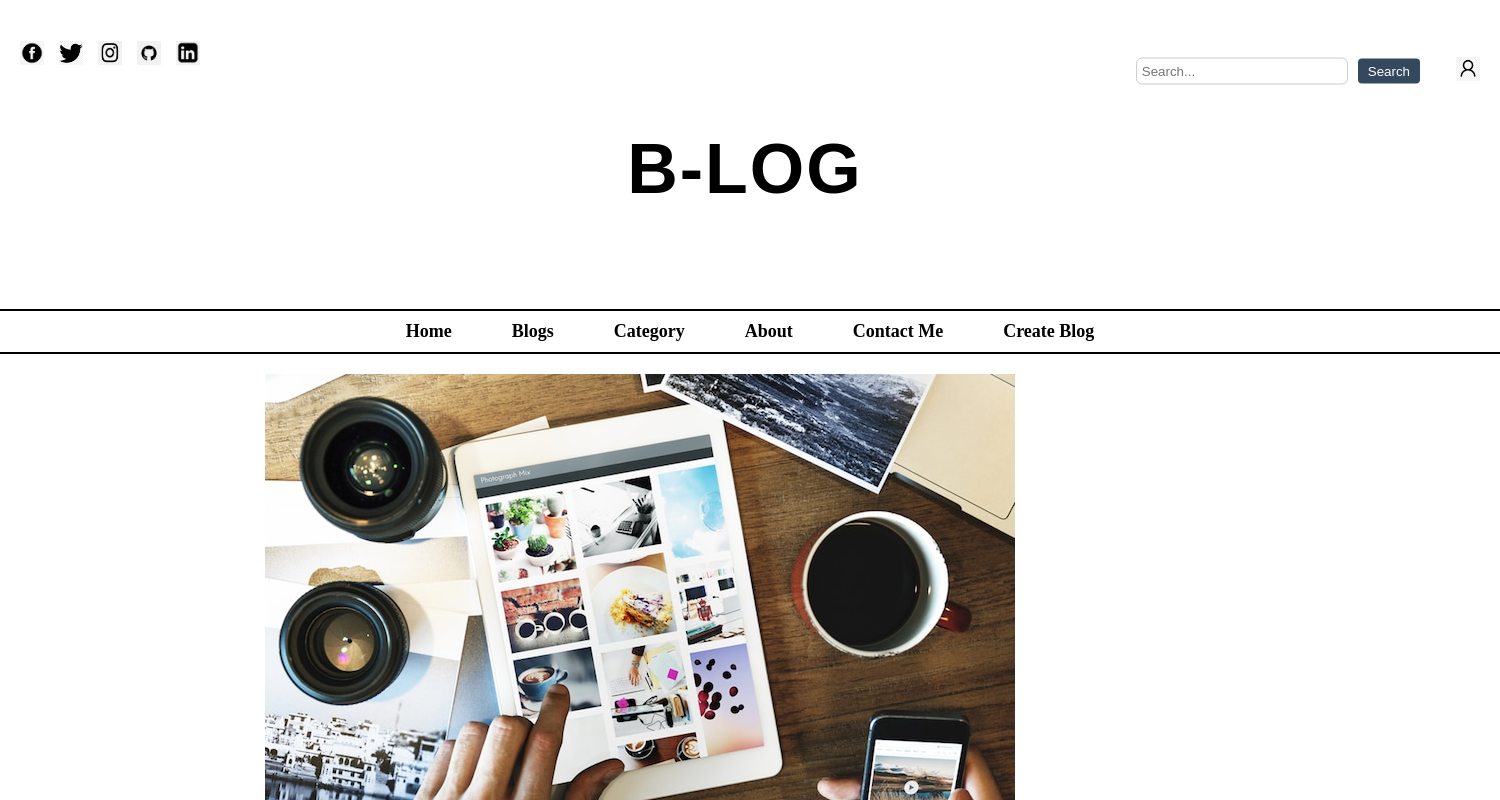
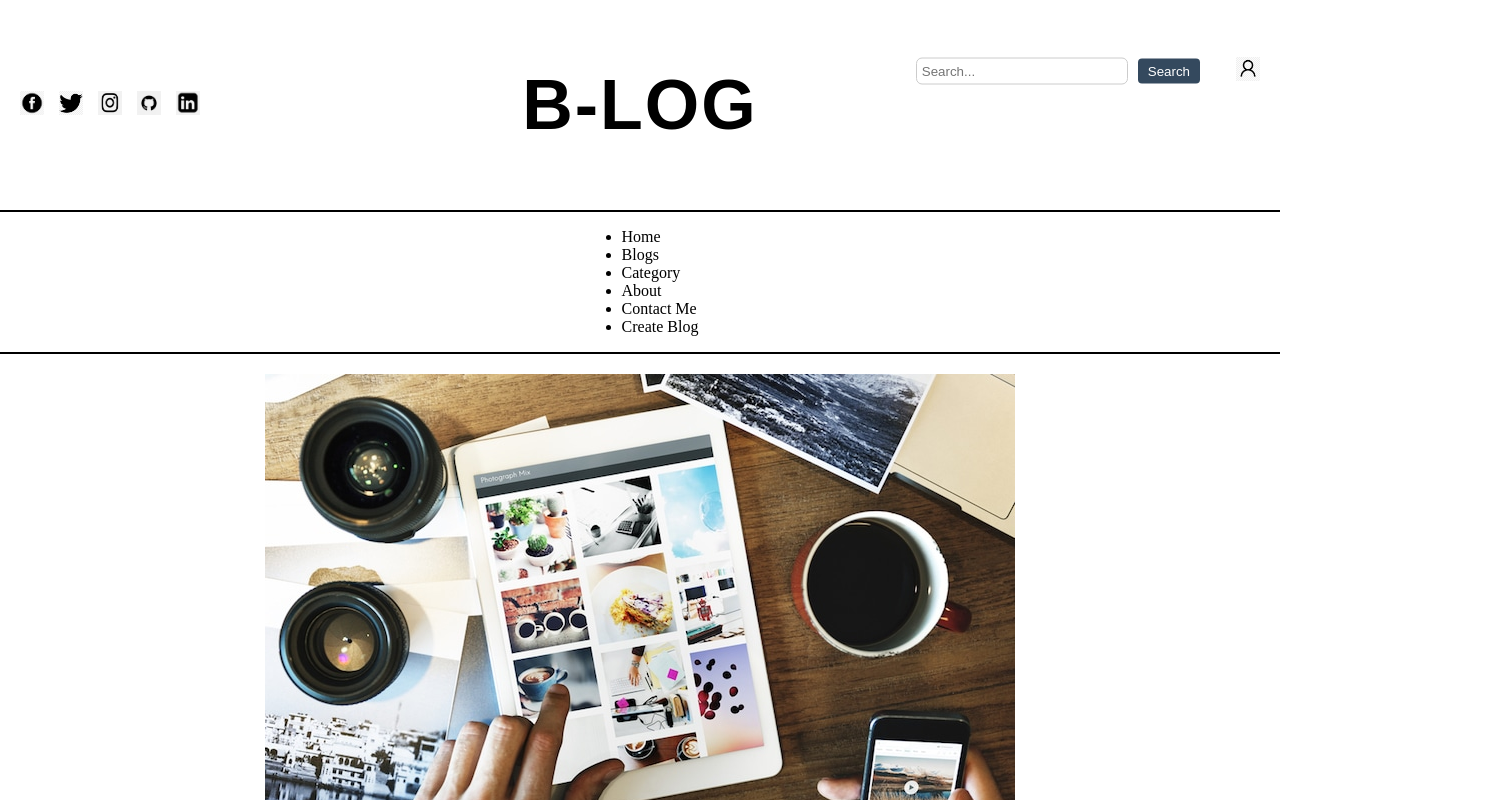
Before and after one commit to DDursuncanuzel/B-log, an Angular app: page / in a window 1280 px wide. Shown: the top 800 px of the page, 1500 px wide, since content can reach past the window. Built offline with nearby package versions, Linux system fonts and the light colour scheme; a web font is replaced by a local one.

Commit message:
router issue solved, blogs component created

```diff
--- a/src/app/app.routes.ts
+++ b/src/app/app.routes.ts
@@ -1,7 +1,9 @@
 import { Routes } from '@angular/router';
 import { HomeComponent } from './home/home.component';
+import { BlogsComponent } from './blogs/blogs.component';
 
 export const routes: Routes = [
     { path: '', component: HomeComponent },
-    { path: '**', redirectTo: ''}
+    { path: 'blogs', component: BlogsComponent },
+    { path: '**', redirectTo: ''},
   ];
--- /dev/null
+++ b/src/app/blogs/blogs.component.html
@@ -0,0 +1,5 @@
+<app-header></app-header>
+<div class="blogs-content">
+
+</div>
+<app-footer></app-footer>
--- /dev/null
+++ b/src/app/blogs/blogs.component.scss
@@ -0,0 +1,4 @@
+.blogs-content {
+    padding: 20px;
+
+  }
--- /dev/null
+++ b/src/app/blogs/blogs.component.ts
@@ -0,0 +1,22 @@
+import { Component, OnInit } from '@angular/core';
+import { HeaderComponent } from "../header/header.component";
+import { FooterComponent } from "../footer/footer.component";
+import { AppComponent } from '../app.component';
+import { HomeComponent } from '../home/home.component';
+import { CommonModule } from '@angular/common';
+
+@Component({
+  selector: 'app-blogs',
+  standalone: true,
+  imports: [HeaderComponent, FooterComponent, AppComponent,HomeComponent, BlogsComponent, CommonModule],
+  templateUrl: './blogs.component.html',
+  styleUrl: './blogs.component.scss'
+})
+export class BlogsComponent implements OnInit {
+
+  constructor() { }
+
+  ngOnInit(): void {
+  }
+
+}
--- a/src/app/header/header.component.html
+++ b/src/app/header/header.component.html
@@ -16,7 +16,9 @@
       <a href="https://linkedin.com" target="_blank" aria-label="LinkedIn">
         <img src="assets/home/linkedin.png" alt="LinkedIn">
       </a>
-      <h1 class="centered-title">B-LOG</h1>
+    </div>
+    <div class="titlecontainer">
+      <span class="centered-title">B-LOG</span>
     </div>
   </div>
   <div class="search-bar">
@@ -31,13 +33,19 @@
   <div class="menu-bar">
     <hr class="top-line">
     <nav class="menu">
-      <a href="#" class="menu-item">Home</a>
-      <a href="#" class="menu-item">Blogs</a>
-      <a href="#" class="menu-item">Category</a>
-      <a href="#" class="menu-item">About</a>
-      <a href="#" class="menu-item">Contact Me</a>
-      <a href="#" class="menu-item">Create Blog</a>
+      <ul>
+        <li><a routerLink="/">Home</a></li>
+        <li>
+          <a routerLink="/blogs" class="menu-button">Blogs</a>
+        </li>
+        <li><a routerLink="/category">Category</a></li>
+        <li><a routerLink="/about">About</a></li>
+        <li><a routerLink="/contact">Contact Me</a></li>
+        <li><a routerLink="/create-blog">Create Blog</a></li>
+      </ul>
     </nav>
     <hr class="bottom-line">
+
+
   </div>
 </header>
--- a/src/app/header/header.component.scss
+++ b/src/app/header/header.component.scss
@@ -1,6 +1,5 @@
 header {
   background-color: white;
-  width: 1500px;
   height: 354px;
   margin: 0 auto;
   position: relative;
@@ -32,12 +31,16 @@ header {
   width: 24px;
   height: 24px;
 }
-
+.titlecontainer {
+  width: 100%;
+  height: 200px;
+  display: flex;
+  align-items: center;
+  justify-content: center;
+}
 .centered-title {
   color: black;
   font-size: 70px;
-  width: 1450px;
-  height: 200px;
   display: flex;
   align-items: center;
   justify-content: center;
@@ -97,11 +100,24 @@ header {
 }
 
 .menu {
+  list-style: none;
+  padding: 0;
+  margin: 0;
   display: flex;
   justify-content: center;
-  align-items: center;
-  background-color: white;
-  padding: 10px 0;
+}
+
+.menu li {
+  margin: 0 15px;
+}
+
+.menu a {
+  text-decoration: none;
+  color: #000000;
+}
+
+.menu a:hover {
+  text-decoration: underline;
 }
 
 .menu-item {
--- a/src/app/header/header.component.ts
+++ b/src/app/header/header.component.ts
@@ -1,14 +1,19 @@
 import { Component, NgModule, OnInit } from '@angular/core';
+import { RouterLink } from '@angular/router';
 
 @Component({
   selector: 'app-header',
   templateUrl: './header.component.html',
   standalone: true,
+  imports: [RouterLink],
   styleUrls: ['./header.component.scss']
 })
 export class HeaderComponent implements OnInit  {
 
   ngOnInit(): void { }
 
+  constructor(){}
+
   title = 'My Application';
+
 }
--- a/src/app/home/home.component.scss
+++ b/src/app/home/home.component.scss
@@ -1,6 +1,6 @@
   .content {
-  min-height: calc(100vh - 100px); /* İçerik alanını en az %100 viewport yüksekliğinde yap */
-  padding-bottom: 100px; /* Footer için ekstra alan bırak */
+  min-height: calc(100vh - 100px);
+  padding-bottom: 100px;
   box-sizing: border-box;
   margin: 0 auto;
   }
@@ -28,10 +28,7 @@
     display: flex;
     justify-content: space-between;
     align-items: center;
-    margin-left: 20px;
-    margin-right: 20px;
     width: 100%;
-    padding: 0 20px;
   }
 
   .text-container {
@@ -41,7 +38,7 @@
   .side-image {
     max-width: 300px;
     height: auto;
-    margin-left: 20px;
+    margin-right: 20px;
     border-radius: 8px;
   }
 
@@ -50,6 +47,7 @@
     color: #333;
     line-height: 1.5;
     font-family: 'Inknut Antiqua', serif;
+    margin-left: 20px;
   }
 
   .image-heading {
--- a/src/app/home/home.component.ts
+++ b/src/app/home/home.component.ts
@@ -1,9 +1,10 @@
 import { Component } from '@angular/core';
+import { AppComponent } from '../app.component';
 
 @Component({
   selector: 'app-home',
   standalone: true,
-  imports: [],
+  imports: [AppComponent,HomeComponent,],
   templateUrl: './home.component.html',
   styleUrl: './home.component.scss'
 })
```
Also changed, not shown: src/app/app-routing.module.ts (deleted, +0 -13 lines), 1 other file (tests, documents, lock files or other folders).
